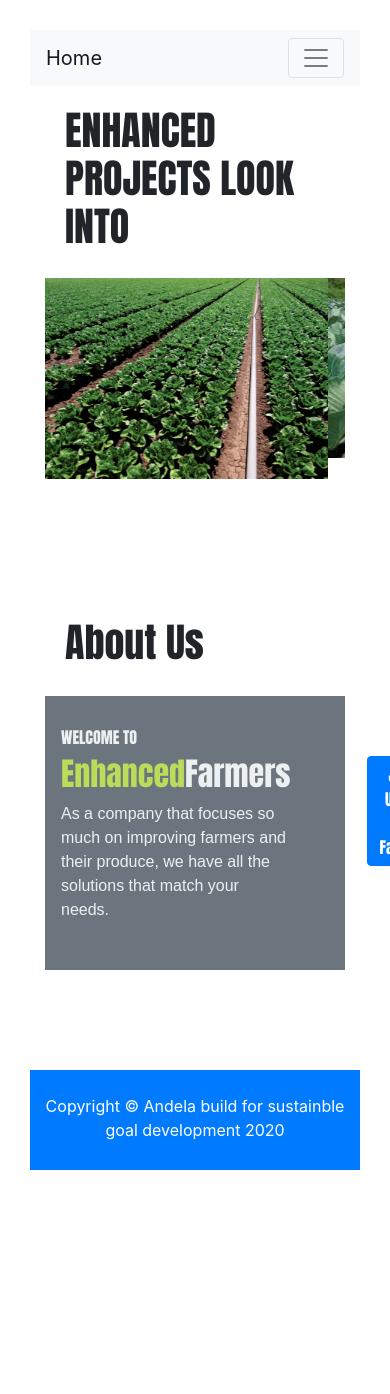
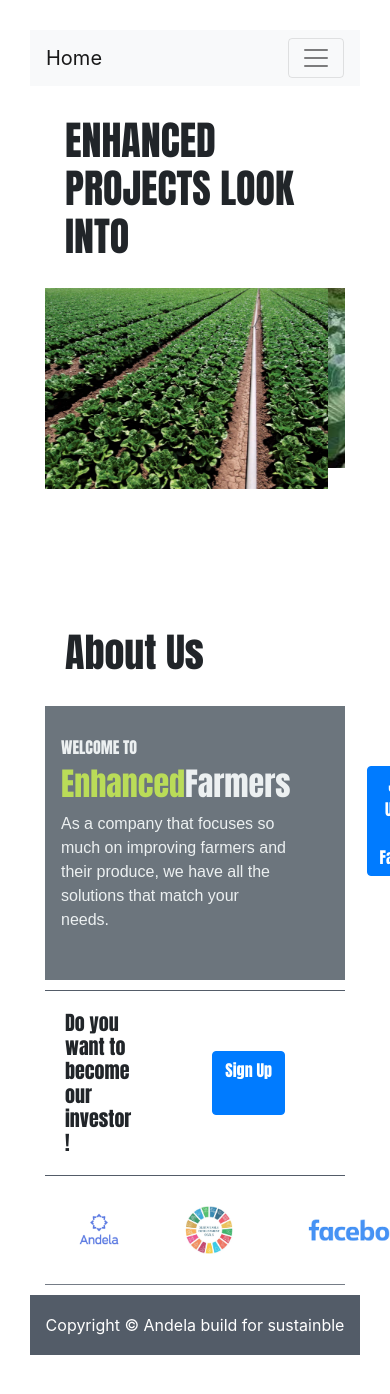
Before and after one commit to BuildForSDGCohort2/Team-220-EnhancedFarmers-Frontend, a React (Create React App) app: page / in a window 390 px wide. Shown: the top 1394 px of the page. Before the commit the page ends 1200 px from the top, so only its background shows below. Built offline with nearby package versions, Linux system fonts and the light colour scheme; a small style sheet from the web is missing.

Commit message:
add investors section

```diff
--- a/package.json
+++ b/package.json
@@ -13,9 +13,9 @@
     "font-awesome": "^4.7.0",
     "joi-browser": "^13.4.0",
     "jquery": "^3.5.1",
+    "jwt-decode": "^2.2.0",
     "lodash": "^4.17.20",
     "popper": "^1.0.1",
-    "jwt-decode": "^2.2.0",
     "popper.js": "^1.16.1",
     "prop-types": "^15.7.2",
     "query-string": "^6.13.1",
--- a/src/components/componentStyles/footer.css
+++ b/src/components/componentStyles/footer.css
@@ -1,10 +1,10 @@
 .footer {
-  position: fixed;
+  position: relative;
   bottom: 0;
   width: 100%;
   height: 60px;
   line-height: 60px;
-  background-color: green;
+  background-color: #535c68;
 }
 
 .sticky {
--- a/src/components/footerComponent.jsx
+++ b/src/components/footerComponent.jsx
@@ -2,7 +2,7 @@ import React from "react";
 import "./componentStyles/footer.css";
 
 const Footer = () => (
-  <footer className="py-4 bg-primary sticky">
+  <footer className="footer">
     <p className="m-0 text-center text-white">
       Copyright © Andela build for sustainble goal development 2020
     </p>
--- a/src/components/navBarCOmponent.jsx
+++ b/src/components/navBarCOmponent.jsx
@@ -4,7 +4,10 @@ import { NavLink, Link } from "react-router-dom";
 import "./componentStyles/navbarStyles.css";
 
 const NavBar = () => (
-  <nav className="navbar navbar-expand-lg navbar-light bg-light">
+  <nav
+    className="navbar navbar-expand-lg navbar-light bg-light"
+    style={{ backgroundcolor: "#f5cd79" }}
+  >
     <NavLink className="navbar-brand" to="/">
       Home
     </NavLink>
@@ -52,7 +55,6 @@ const NavBar = () => (
             Products
           </NavLink>
         </li>
-
       </ul>
     </div>
   </nav>
--- a/src/components/pages/homePageComponent.jsx
+++ b/src/components/pages/homePageComponent.jsx
@@ -43,9 +43,7 @@ const HomePage = () => (
           />
 
           <div className="carousel-caption d-none d-md-block">
-            <h2>
-              Cabbage project In Progress
-            </h2>
+            <h2>Cabbage project In Progress</h2>
           </div>
         </div>
         <div className="carousel-item">
@@ -75,9 +73,7 @@ const HomePage = () => (
     <h1> About Us </h1>
 
     <div className="upper bg-secondary">
-      <div
-        className="headers"
-      >
+      <div className="headers">
         <h6 style={{ color: "#ecf0f1" }}>WELCOME TO</h6>
         <h2 style={{ color: "#badc58" }}>
           Enhanced
@@ -94,7 +90,32 @@ const HomePage = () => (
         </Link>
       </div>
     </div>
-
+    <div className="header">
+      <h1>Do you want to become our investor !</h1>
+      <Link to="/farmers/register" className="btn btn-primary additions">
+        Sign Up
+      </Link>
+    </div>
+    <div className="investors">
+      <div className="logo">
+        <img
+          src={require("../../images/andela.png")}
+          alt={"../../images/andela.png"}
+        />
+      </div>
+      <div className="logo">
+        <img
+          src={require("../../images/SDG.jpg")}
+          alt={"../../images/andela.png"}
+        />
+      </div>
+      <div className="logo">
+        <img
+          src={require("../../images/facebook.png")}
+          alt={"../../images/andela.png"}
+        />
+      </div>
+    </div>
   </div>
 );
 
--- a/src/components/pages/pageStyles/homePage.css
+++ b/src/components/pages/pageStyles/homePage.css
@@ -13,7 +13,7 @@
 }
 .container-fluid {
   font-family: Impact, Haettenschweiler, "Arial Narrow Bold", sans-serif;
-  background-color: white;
+  margin: 10px 0px 10px 0px;
 }
 .container-fluid h1 {
   padding: 20px;
@@ -27,3 +27,61 @@
   text-align: center;
   margin: 60px;
 }
+
+.investors {
+  display: flex;
+  justify-content: space-around;
+  border-bottom: 1px solid #535c68;
+  opacity: 0.8;
+}
+.investors .logo img {
+  height: 5em;
+  margin: 30px;
+}
+.header {
+  display: flex;
+  justify-content: flex-start;
+  flex-flow: row;
+  border-top: 1px solid #535c68;
+  border-bottom: 1px solid #535c68;
+}
+.btn btn-primary additions {
+  flex: 2;
+  margin: auto;
+}
+.header h1 {
+  flex: 2;
+  margin: auto;
+}
+@media only screen and (max-width: 992px) {
+  .form {
+    width: 50%;
+    padding: 10px;
+  }
+  .orders {
+    width: 80%;
+    padding: 10px;
+  }
+}
+
+@media only screen and (max-width: 600px) {
+  .investors .logo img {
+    height: 4em;
+  }
+  .header h1 {
+    flex: 2;
+    font-size: 30px;
+    margin: auto;
+  }
+}
+
+@media only screen and (max-width: 400px) {
+  .investors .logo img {
+    height: 3em;
+  }
+  .header h1 {
+    flex: 2;
+    font-size: 20px;
+    margin: auto;
+  }
+}
```
Also changed, not shown: src/images/facebook.png (added), 1 other file (tests, documents, lock files or other folders).
